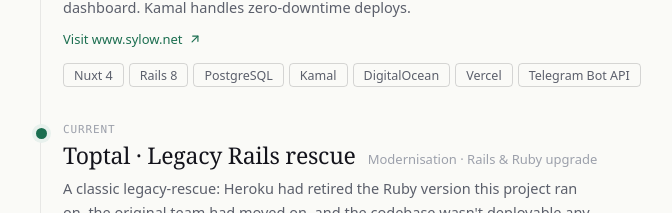
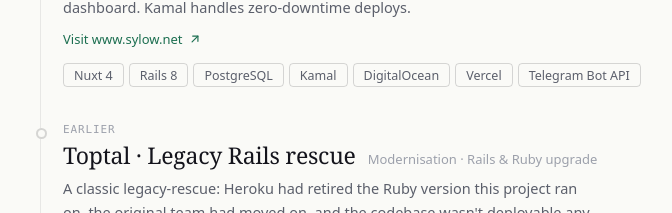
Before and after one commit to sylow/sylow.net, a Nuxt app: page / in a window 1280 px wide. Shown: the part 3660-3873 px from the top of the page, without its empty margins (277-949 px from the left). Built offline with nearby package versions, Linux system fonts and the light colour scheme.

Commit message:
content: move Toptal Legacy Rails rescue to earlier era

```diff
--- a/app/data/projects.ts
+++ b/app/data/projects.ts
@@ -52,7 +52,7 @@
     stack: ['Nuxt 4', 'Rails 8', 'PostgreSQL', 'Kamal', 'DigitalOcean', 'Vercel', 'Telegram Bot API'],
   },
   {
-    era: 'current', now: true, client: 'Toptal · Legacy Rails rescue',
+    era: 'earlier', client: 'Toptal · Legacy Rails rescue',
     role: 'Modernisation · Rails & Ruby upgrade',
     summary: "Heroku stopped building it, and nobody on the team knew the code.",
     body: "A classic legacy-rescue: Heroku had retired the Ruby version this project ran on, the original team had moved on, and the codebase wasn't deployable any more. I brought Rails and Ruby up to current, pulled unnecessary micro-services back into the monolith where they belonged, and dropped the fragile third-party dependencies that were doing more harm than good. Left it deployable, readable, and maintainable for whoever comes next.",
```
